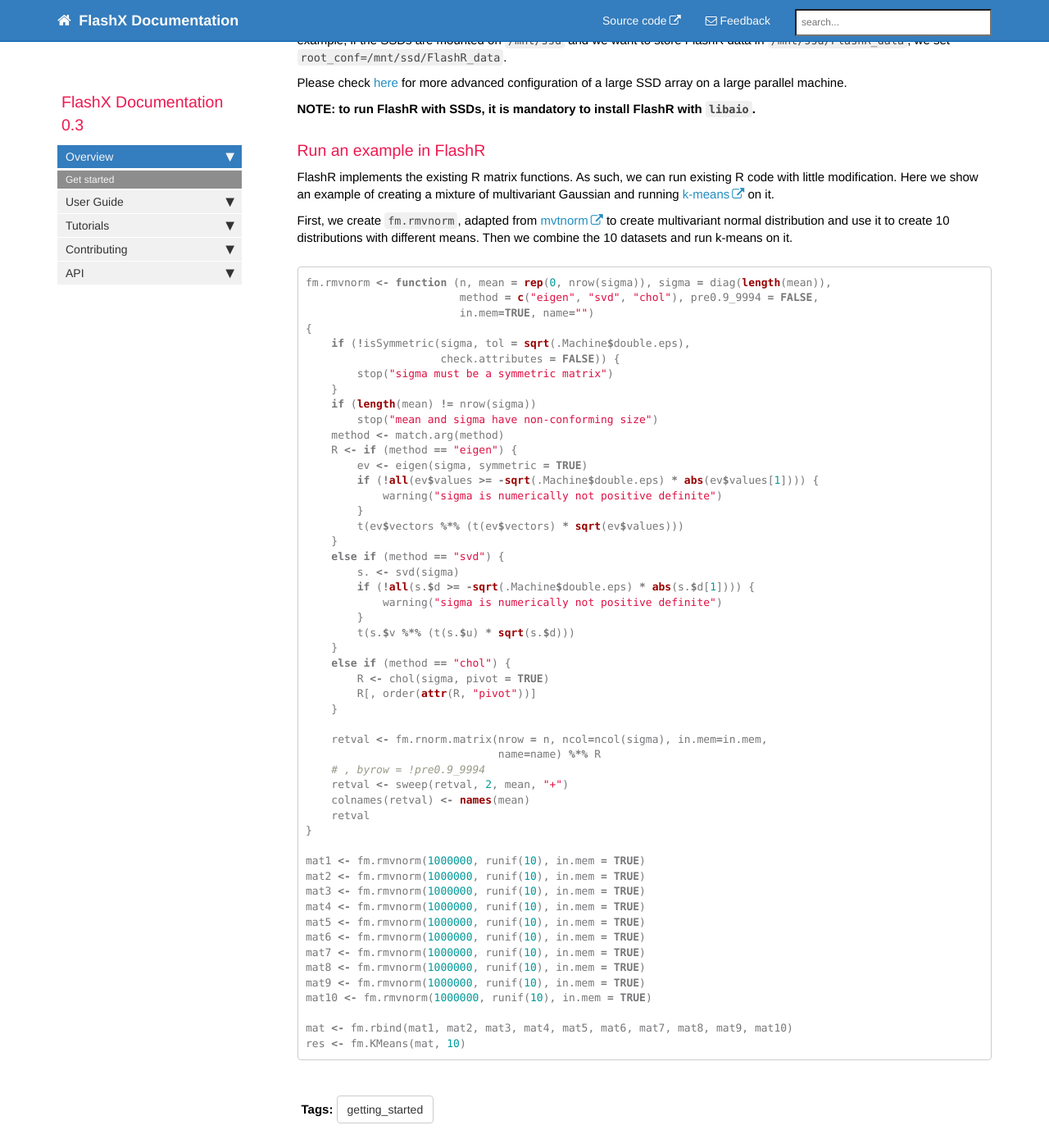
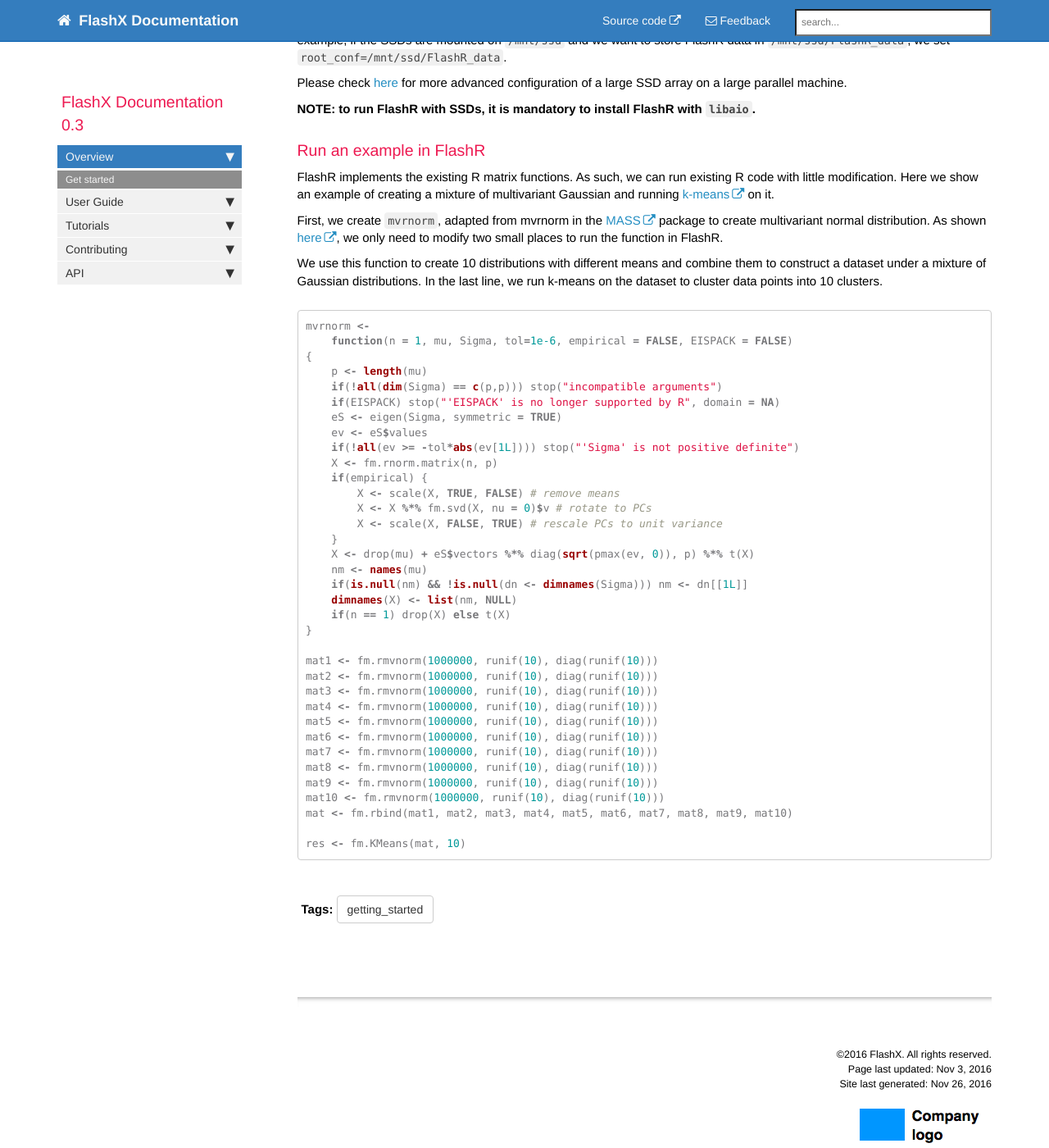
Before and after one commit to flashxio/FlashX-doc, a Jekyll site: the page built from pages/FlashX-Quick-Start-Guide.md, in a window 1280 px wide and 1400 px high, scrolled down 1862 px. Shown: the whole window at 82% size. Built offline with Jekyll 4.4.1, drawn with Linux system fonts in a browser that asks for light colours; nearby versions of some CDN libraries; comment, search, counter and statistics services are not loaded.

Commit message:
Update FlashX-Quick-Start-Guide.md

````diff
--- a/pages/FlashX-Quick-Start-Guide.md
+++ b/pages/FlashX-Quick-Start-Guide.md
@@ -111,61 +111,50 @@ R code with little modification. Here we show an example of creating a mixture
 of multivariant Gaussian and running
 [k-means](https://github.com/flashxio/FlashX/blob/release/Rpkg/R/KMeans.R) on it.
 
-First, we create `fm.rmvnorm`, adapted from
-[mvtnorm](https://cran.r-project.org/web/packages/mvtnorm/index.html)
-to create multivariant normal distribution and use it to create 10 distributions
-with different means. Then we combine the 10 datasets and run k-means on it.
+First, we create `mvrnorm`, adapted from mvrnorm in the
+[MASS](https://cran.r-project.org/web/packages/MASS/index.html) package
+to create multivariant normal distribution. As shown
+[here](https://github.com/flashxio/FlashR-learn/commit/7143368ecfd8426cdb2197ffa1b2226fd435a024?diff=split),
+we only need to modify two small places to run the function in FlashR.
+
+We use this function to create 10 distributions with different means and combine
+them to construct a dataset under a mixture of Gaussian distributions. In the last line,
+we run k-means on the dataset to cluster data points into 10 clusters.
 
 ```R
-fm.rmvnorm <- function (n, mean = rep(0, nrow(sigma)), sigma = diag(length(mean)),
-                        method = c("eigen", "svd", "chol"), pre0.9_9994 = FALSE,
-                        in.mem=TRUE, name="")
+mvrnorm <-
+    function(n = 1, mu, Sigma, tol=1e-6, empirical = FALSE, EISPACK = FALSE)
 {
-    if (!isSymmetric(sigma, tol = sqrt(.Machine$double.eps),
-                     check.attributes = FALSE)) {
-        stop("sigma must be a symmetric matrix")
+    p <- length(mu)
+    if(!all(dim(Sigma) == c(p,p))) stop("incompatible arguments")
+    if(EISPACK) stop("'EISPACK' is no longer supported by R", domain = NA)
+    eS <- eigen(Sigma, symmetric = TRUE)
+    ev <- eS$values
+    if(!all(ev >= -tol*abs(ev[1L]))) stop("'Sigma' is not positive definite")
+    X <- fm.rnorm.matrix(n, p)
+    if(empirical) {
+        X <- scale(X, TRUE, FALSE) # remove means
+        X <- X %*% fm.svd(X, nu = 0)$v # rotate to PCs
+        X <- scale(X, FALSE, TRUE) # rescale PCs to unit variance
     }
-    if (length(mean) != nrow(sigma))
-        stop("mean and sigma have non-conforming size")
-    method <- match.arg(method)
-    R <- if (method == "eigen") {
-        ev <- eigen(sigma, symmetric = TRUE)
-        if (!all(ev$values >= -sqrt(.Machine$double.eps) * abs(ev$values[1]))) {
-            warning("sigma is numerically not positive definite")
-        }
-        t(ev$vectors %*% (t(ev$vectors) * sqrt(ev$values)))
-    }
-    else if (method == "svd") {
-        s. <- svd(sigma)
-        if (!all(s.$d >= -sqrt(.Machine$double.eps) * abs(s.$d[1]))) {
-            warning("sigma is numerically not positive definite")
-        }
-        t(s.$v %*% (t(s.$u) * sqrt(s.$d)))
-    }
-    else if (method == "chol") {
-        R <- chol(sigma, pivot = TRUE)
-        R[, order(attr(R, "pivot"))]
-    }
-
-    retval <- fm.rnorm.matrix(nrow = n, ncol=ncol(sigma), in.mem=in.mem,
-                              name=name) %*% R
-    # , byrow = !pre0.9_9994
-    retval <- sweep(retval, 2, mean, "+")
-    colnames(retval) <- names(mean)
-    retval
+    X <- drop(mu) + eS$vectors %*% diag(sqrt(pmax(ev, 0)), p) %*% t(X)
+    nm <- names(mu)
+    if(is.null(nm) && !is.null(dn <- dimnames(Sigma))) nm <- dn[[1L]]
+    dimnames(X) <- list(nm, NULL)
+    if(n == 1) drop(X) else t(X)
 }
 
-mat1 <- fm.rmvnorm(1000000, runif(10), in.mem = TRUE)
-mat2 <- fm.rmvnorm(1000000, runif(10), in.mem = TRUE)
-mat3 <- fm.rmvnorm(1000000, runif(10), in.mem = TRUE)
-mat4 <- fm.rmvnorm(1000000, runif(10), in.mem = TRUE)
-mat5 <- fm.rmvnorm(1000000, runif(10), in.mem = TRUE)
-mat6 <- fm.rmvnorm(1000000, runif(10), in.mem = TRUE)
-mat7 <- fm.rmvnorm(1000000, runif(10), in.mem = TRUE)
-mat8 <- fm.rmvnorm(1000000, runif(10), in.mem = TRUE)
-mat9 <- fm.rmvnorm(1000000, runif(10), in.mem = TRUE)
-mat10 <- fm.rmvnorm(1000000, runif(10), in.mem = TRUE)
+mat1 <- fm.rmvnorm(1000000, runif(10), diag(runif(10)))
+mat2 <- fm.rmvnorm(1000000, runif(10), diag(runif(10)))
+mat3 <- fm.rmvnorm(1000000, runif(10), diag(runif(10)))
+mat4 <- fm.rmvnorm(1000000, runif(10), diag(runif(10)))
+mat5 <- fm.rmvnorm(1000000, runif(10), diag(runif(10)))
+mat6 <- fm.rmvnorm(1000000, runif(10), diag(runif(10)))
+mat7 <- fm.rmvnorm(1000000, runif(10), diag(runif(10)))
+mat8 <- fm.rmvnorm(1000000, runif(10), diag(runif(10)))
+mat9 <- fm.rmvnorm(1000000, runif(10), diag(runif(10)))
+mat10 <- fm.rmvnorm(1000000, runif(10), diag(runif(10)))
+mat <- fm.rbind(mat1, mat2, mat3, mat4, mat5, mat6, mat7, mat8, mat9, mat10)
 
-mat <- fm.rbind(mat1, mat2, mat3, mat4, mat5, mat6, mat7, mat8, mat9, mat10)
 res <- fm.KMeans(mat, 10)
 ```
````
